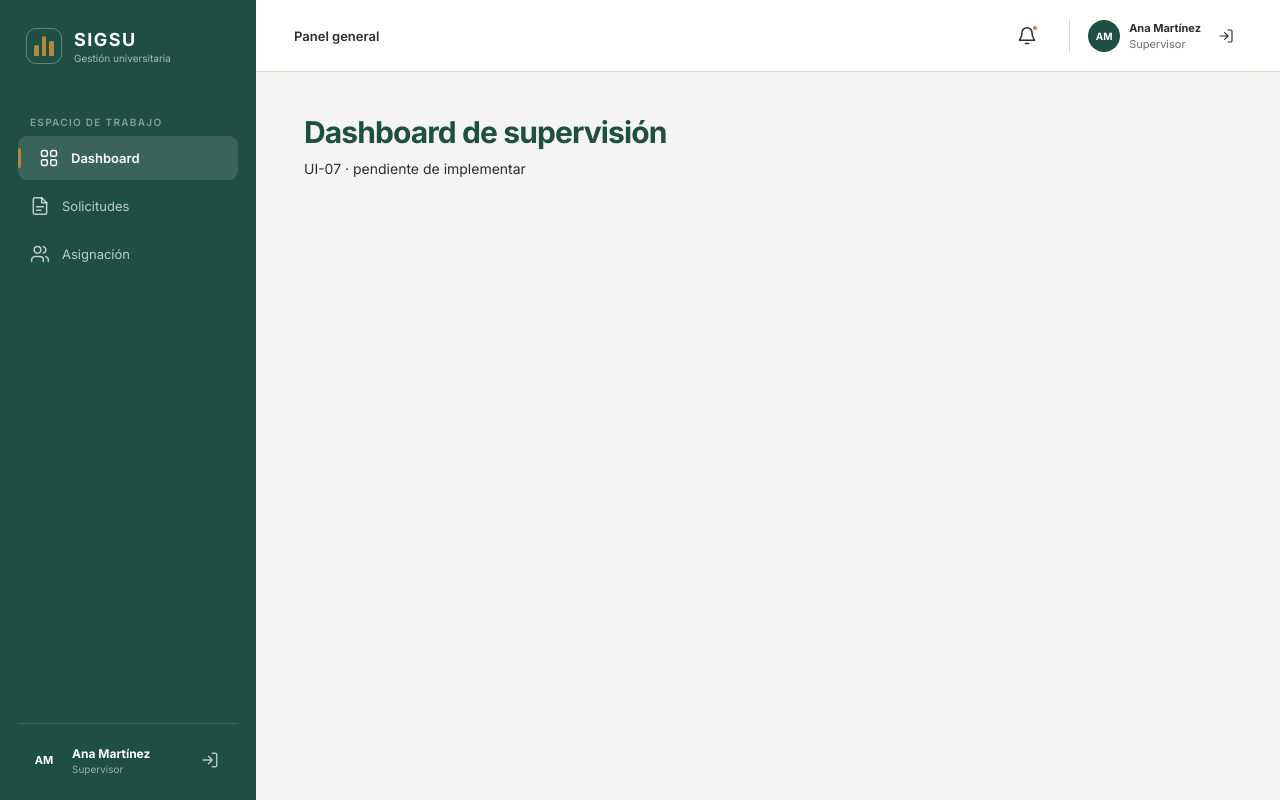
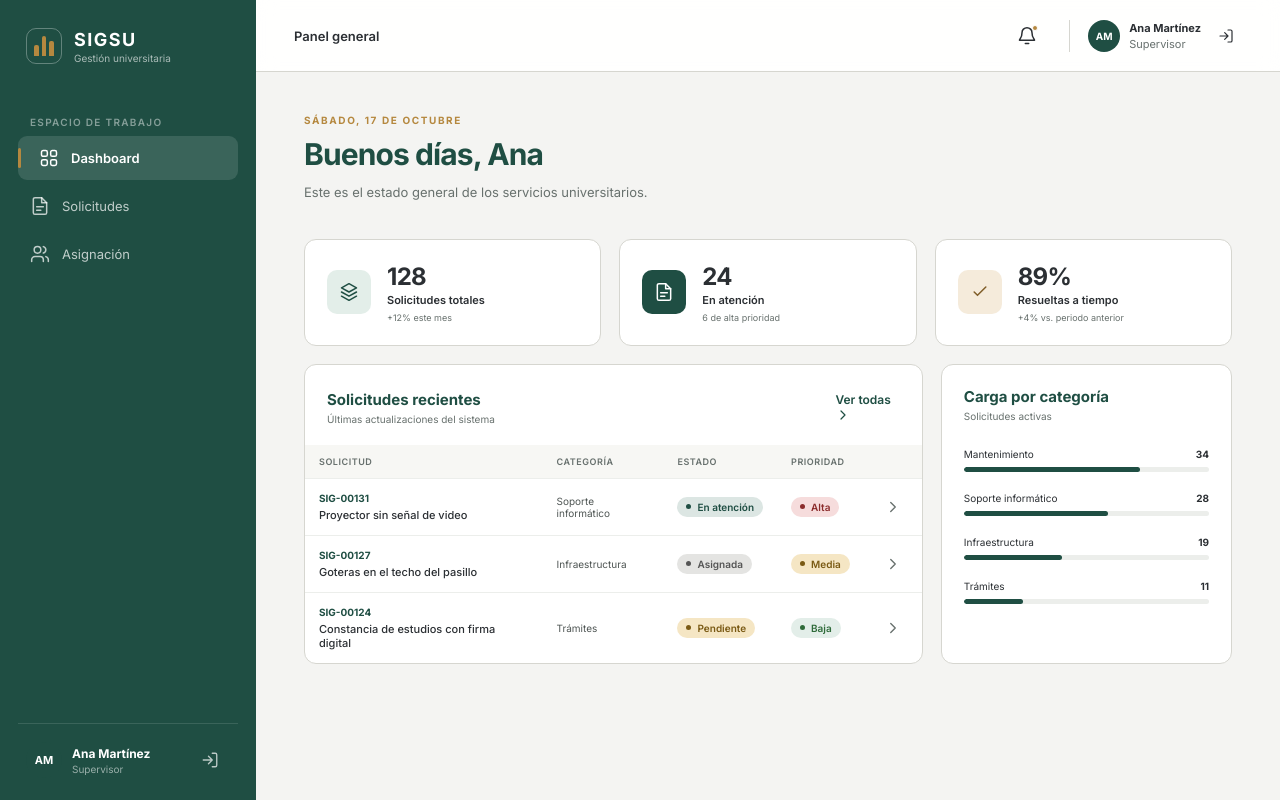
Before and after one commit to JudithVCQ/SIGSU-frontend, a React (Vite) app: page /login in a window 1280 px wide. Both pictures are taken after a click on the button "Supervisor". Built offline with nearby package versions, Linux system fonts and the light colour scheme.

Commit message:
feat(HU-11,22): dashboard y bandeja del supervisor

```diff
--- a/src/dashboard/SupervisorDashboard.jsx
+++ b/src/dashboard/SupervisorDashboard.jsx
@@ -1,2 +1,93 @@
-import PageStub from '../components/PageStub';
-export default function SupervisorDashboard() { return <PageStub id="UI-07" titulo="Dashboard de supervisión" />; }
+import { useNavigate } from 'react-router-dom';
+import { useAuth } from '../hooks/useAuth';
+import {
+  getSolicitudesMock,
+  SUPERVISOR_KPIS,
+  CARGA_POR_CATEGORIA,
+} from '../mocks/solicitudes';
+import PageHead from '../components/PageHead';
+import Button from '../components/Button';
+import KpiCard from '../components/KpiCard';
+import RequestTable from '../components/RequestTable';
+import Icon from '../components/Icon';
+import './dashboard.css';
+
+export default function SupervisorDashboard() {
+  const navigate = useNavigate();
+  const { user } = useAuth();
+  const items = getSolicitudesMock();
+
+  const firstName = user?.nombre ? user.nombre.split(' ')[0] : 'Ana';
+
+  return (
+    <div>
+      <PageHead
+        eyebrow="SÁBADO, 17 DE OCTUBRE"
+        title={`Buenos días, ${firstName}`}
+        text="Este es el estado general de los servicios universitarios."
+      />
+
+      <div className="kpi-grid">
+        <KpiCard
+          number={SUPERVISOR_KPIS.totales}
+          label="Solicitudes totales"
+          change="+12% este mes"
+        />
+        <KpiCard
+          number={SUPERVISOR_KPIS.enAtencion}
+          label="En atención"
+          change="6 de alta prioridad"
+          tone="dark"
+        />
+        <KpiCard
+          number={SUPERVISOR_KPIS.resueltasTiempo}
+          label="Resueltas a tiempo"
+          change="+4% vs. periodo anterior"
+          tone="gold"
+        />
+      </div>
+
+      <div className="dashboard-grid">
+        <section className="panel">
+          <div className="panel-head">
+            <div>
+              <h2>Solicitudes recientes</h2>
+              <p>Últimas actualizaciones del sistema</p>
+            </div>
+            <Button
+              variant="ghost"
+              onClick={() => navigate('/supervisor/solicitudes')}
+            >
+              Ver todas <Icon name="chevron" size={16} />
+            </Button>
+          </div>
+          <RequestTable
+            compact
+            requests={items}
+            onOpen={(code) => navigate(`/solicitudes/${code}`)}
+          />
+        </section>
+
+        <aside className="panel workload">
+          <div className="panel-head">
+            <div>
+              <h2>Carga por categoría</h2>
+              <p>Solicitudes activas</p>
+            </div>
+          </div>
+          {CARGA_POR_CATEGORIA.map((item) => (
+            <div className="work-row" key={item.categoria}>
+              <div>
+                <span>{item.categoria}</span>
+                <b>{item.cantidad}</b>
+              </div>
+              <div className="bar">
+                <i style={{ width: `${item.porcentaje}%` }} />
+              </div>
+            </div>
+          ))}
+        </aside>
+      </div>
+    </div>
+  );
+}
--- /dev/null
+++ b/src/dashboard/dashboard.css
@@ -0,0 +1,58 @@
+/* ───────── Estilos del Dashboard de Supervisión ───────── */
+
+.dashboard-grid {
+  display: grid;
+  grid-template-columns: 1.7fr 0.8fr;
+  gap: 18px;
+  margin-top: 18px;
+}
+
+.workload {
+  padding-bottom: 16px;
+}
+
+.work-row {
+  padding: 10px 22px;
+}
+
+.work-row > div:first-child {
+  display: flex;
+  justify-content: space-between;
+  font-size: 10px;
+  margin-bottom: 7px;
+}
+
+.work-row b {
+  font-size: 10px;
+  color: var(--carbon);
+}
+
+.bar {
+  height: 5px;
+  background: #eceeeb;
+  border-radius: 9px;
+  overflow: hidden;
+}
+
+.bar i {
+  display: block;
+  height: 100%;
+  background: var(--verde);
+  border-radius: inherit;
+}
+
+@media (max-width: 900px) {
+  .dashboard-grid {
+    grid-template-columns: 1fr;
+  }
+}
+
+@media (max-width: 720px) {
+  .dashboard-grid {
+    margin-top: 12px;
+  }
+
+  .work-row {
+    padding-inline: 16px;
+  }
+}
--- a/src/solicitudes/BandejaSolicitudes.jsx
+++ b/src/solicitudes/BandejaSolicitudes.jsx
@@ -1,2 +1,92 @@
-import PageStub from '../components/PageStub';
-export default function BandejaSolicitudes() { return <PageStub id="UI-08" titulo="Bandeja de solicitudes" />; }
+import { useState } from 'react';
+import { useNavigate } from 'react-router-dom';
+import { ESTADOS, CATEGORIAS, PRIORIDADES } from '../config/constants';
+import { getSolicitudesMock } from '../mocks/solicitudes';
+import PageHead from '../components/PageHead';
+import Button from '../components/Button';
+import FormSelect from '../components/FormSelect';
+import RequestTable from '../components/RequestTable';
+import Icon from '../components/Icon';
+import './solicitudes.css';
+
+export default function BandejaSolicitudes() {
+  const navigate = useNavigate();
+  const items = getSolicitudesMock();
+
+  const [query, setQuery] = useState('');
+  const [estadoFilter, setEstadoFilter] = useState('');
+  const [categoriaFilter, setCategoriaFilter] = useState('');
+  const [prioridadFilter, setPrioridadFilter] = useState('');
+
+  const filtered = items.filter((r) => {
+    const matchesEstado = !estadoFilter || r.estado === estadoFilter;
+    const matchesCategoria = !categoriaFilter || r.categoria === categoriaFilter;
+    const matchesPrioridad = !prioridadFilter || r.prioridad === prioridadFilter;
+    const searchTarget = `${r.codigo} ${r.titulo} ${r.categoria} ${r.descripcion || ''}`.toLowerCase();
+    const matchesQuery = !query.trim() || searchTarget.includes(query.trim().toLowerCase());
+    return matchesEstado && matchesCategoria && matchesPrioridad && matchesQuery;
+  });
+
+  return (
+    <div>
+      <PageHead
+        title="Solicitudes"
+        text="Consulta, filtra y gestiona todas las solicitudes de servicio."
+      />
+
+      <section className="panel table-panel">
+        <div className="filters">
+          <label className="search-field">
+            <Icon name="search" size={18} />
+            <input
+              placeholder="Buscar por código o descripción"
+              value={query}
+              onChange={(e) => setQuery(e.target.value)}
+            />
+          </label>
+          <FormSelect
+            label="Estado"
+            value={estadoFilter}
+            onChange={setEstadoFilter}
+            options={ESTADOS}
+            placeholder="Todos los estados"
+          />
+          <FormSelect
+            label="Categoría"
+            value={categoriaFilter}
+            onChange={setCategoriaFilter}
+            options={CATEGORIAS}
+            placeholder="Todas las categorías"
+          />
+          <FormSelect
+            label="Prioridad"
+            value={prioridadFilter}
+            onChange={setPrioridadFilter}
+            options={PRIORIDADES}
+            placeholder="Todas"
+          />
+        </div>
+
+        <div className="results-label">
+          {filtered.length} {filtered.length === 1 ? 'solicitud' : 'solicitudes'} · Ordenadas por
+          más recientes
+        </div>
+
+        <RequestTable
+          requests={filtered}
+          onOpen={(code) => navigate(`/solicitudes/${code}`)}
+        />
+
+        <div className="pagination">
+          <span>
+            Mostrando 1–{filtered.length} de {items.length}
+          </span>
+          <div>
+            <Button variant="secondary">Anterior</Button>
+            <Button variant="secondary">Siguiente</Button>
+          </div>
+        </div>
+      </section>
+    </div>
+  );
+}
```
